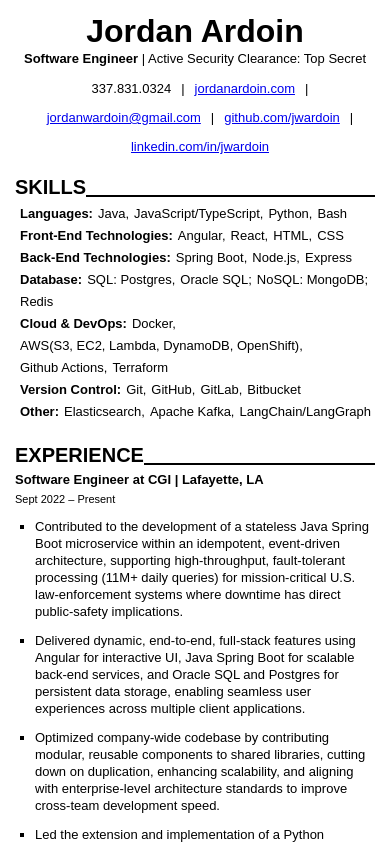
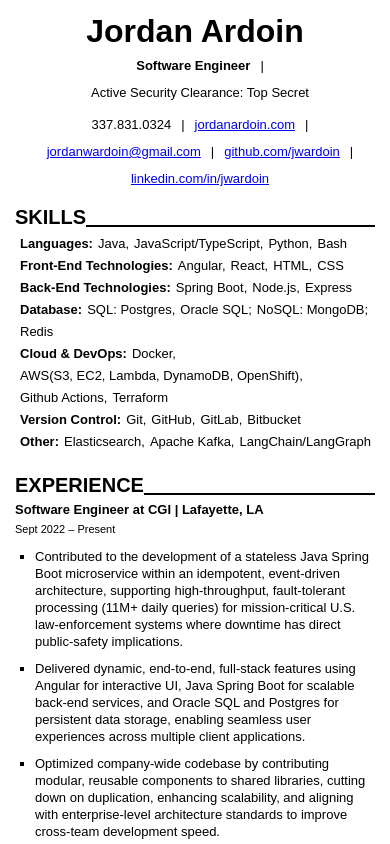
Before and after one commit to jwardoin/cloud-resume, a plain HTML site: page Frontend/index.html in a window 390 px wide. Shown: the top 844 px of the page. Drawn offline with Linux system fonts and the light colour scheme.

Commit message:
minor updates

```diff
--- a/Frontend/css/style.css
+++ b/Frontend/css/style.css
@@ -92,7 +92,6 @@ section {
 
 .title {
   text-align: center;
-  margin-bottom: 1rem;
 }
 
 .container {
@@ -145,15 +144,11 @@ p.school {
 }
 
 .date,
-.jobtitle {
+.jobtitle > span {
   font-size: 1.5rem;
   margin-bottom: 0;
 }
 
-
-.jobtitle {
-  margin-bottom: 0.5rem;
-}
 
 a:visited {
   color: #0000ee;
@@ -176,7 +171,6 @@ a.projectLink {
 .horizontal-list {
   display: flex;
   align-items: center;
-
 }
 
 .horizontal-list>li {
@@ -197,6 +191,12 @@ a.projectLink {
   flex-direction: column;
 }
 
+.jobtitle {
+  display: flex;
+  align-items: center;
+  justify-content: center;
+}
+
 /*
   ========================================
   Media Query
@@ -205,7 +205,7 @@ a.projectLink {
 
 @media screen and (max-width: 649px) {
   h1 {
-    margin-bottom: .5rem;
+    margin-bottom: 1rem;
   }
 
   h2 {
@@ -229,6 +229,7 @@ a.projectLink {
 
   li {
     font-size: 1.3rem;
+    margin-bottom: 1rem;
   }
 
   .flex-resume {
@@ -270,6 +271,10 @@ a.projectLink {
 
   .container-spread {
     margin-bottom: .5rem;
+  }
+
+  .title {
+    margin-bottom: 0;
   }
 
 }
--- a/Frontend/index.html
+++ b/Frontend/index.html
@@ -13,7 +13,11 @@
       <section >
         <div class="title">
           <h1>Jordan Ardoin</h1>
-          <span class="jobtitle"><b>Software Engineer</b> | Active Security Clearance: Top Secret</span>
+          <ul class="jobtitle horizontal-list">
+            <li><b>Software Engineer</b></li>
+            <li> | </li>
+            <li> Active Security Clearance: Top Secret</li>
+          </ul>
         </div>
         <ul class="horizontal-list">
           <li>337.831.0324</li>
@@ -156,7 +160,7 @@
           <div class="container-spread">
             <div class="col">
                <p class="school">Western Governors University</p>
-               <span>BS Computer Science (AI Focus)</span>
+               <span>BS Computer Science - Concentration in AI/ML</span>
             </div>
 
             <div class="underline-small"></div>
```
Lines whose indentation alone changed are shown as unchanged.
